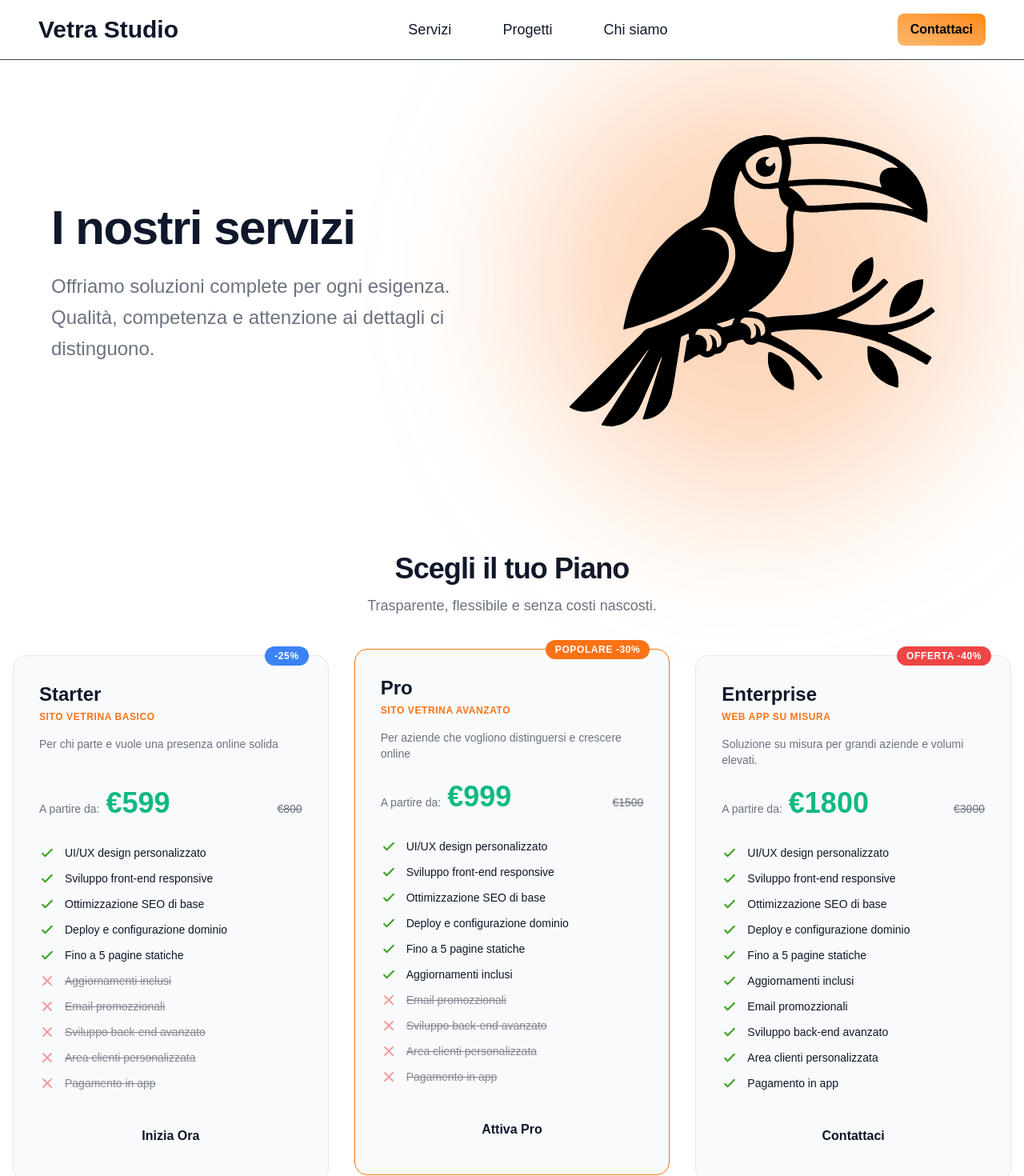
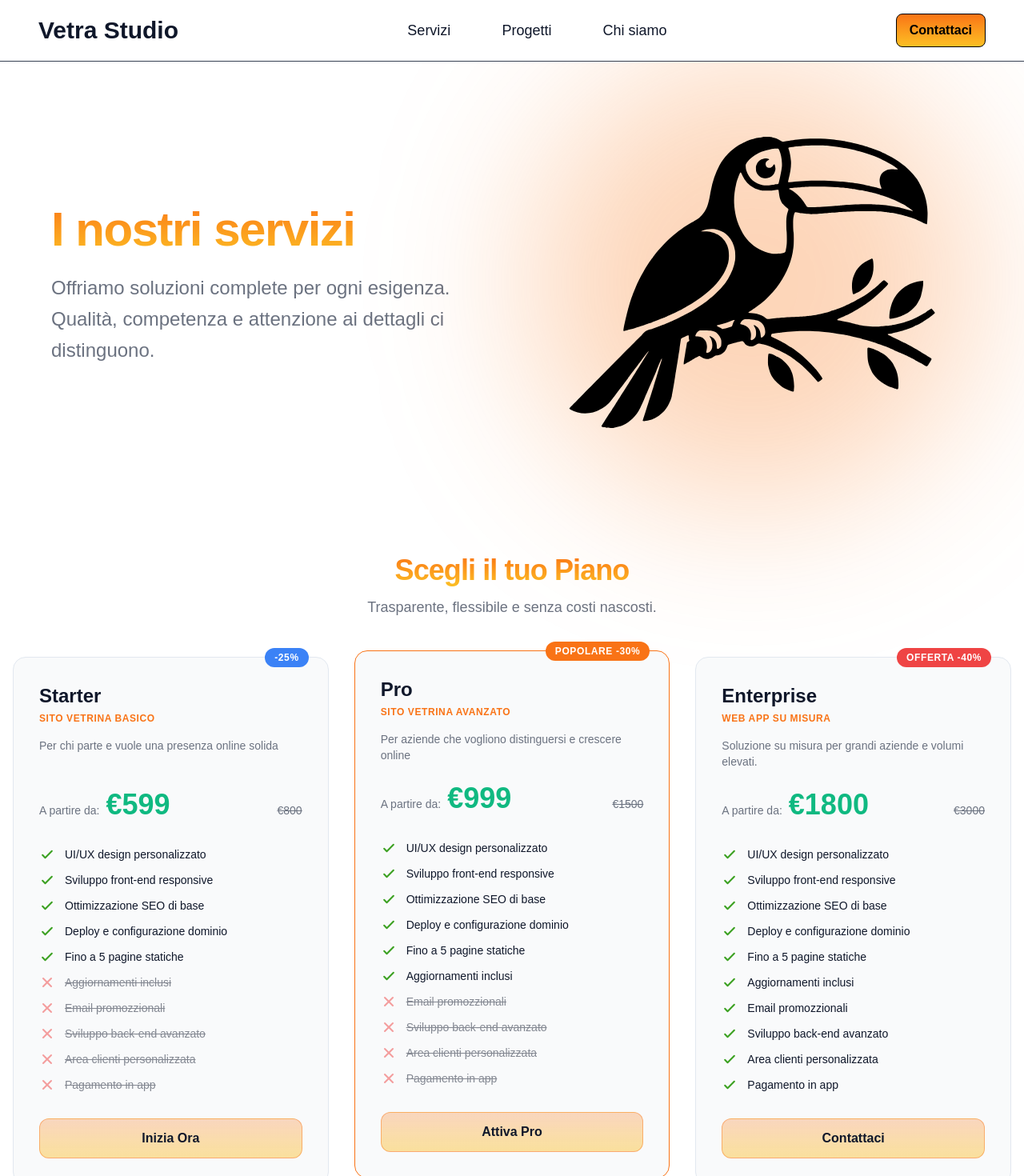
Before and after one commit to Vetra-Studio/website, a Next.js app: page /servizi in a window 1280 px wide. Shown: the top 1470 px of the page at 80% size. Built offline with nearby package versions, Linux system fonts and the light colour scheme.

Commit message:
feat(styles): add gradient text and button utility classes
- Add .text-gradient-orange for gradient text effect
- Add .btn-gradient-orange for solid gradient button
- Add .btn-transparent-gradient-orange for outlined gradient button variant

```diff
--- a/app/globals.css
+++ b/app/globals.css
@@ -85,3 +85,15 @@ body {
   color: var(--color-foreground);
   font-family: sans-serif;
 }
+
+.text-gradient-orange {
+  @apply bg-gradient-to-b from-orange-gradient-start to-orange-gradient-end bg-clip-text text-transparent;
+}
+
+.btn-transparent-gradient-orange {
+  @apply bg-gradient-to-b from-orange-btn-gradient-start to-orange-btn-gradient-end border border-orange-btn-border-color;
+}
+
+.btn-gradient-orange {
+  @apply bg-gradient-to-b from-orange-gradient-start to-orange-gradient-end border;
+}
--- a/components/Header.tsx
+++ b/components/Header.tsx
@@ -57,7 +57,7 @@ export default function Header() {
               "/>
 
       <Link href="/">
-        <button className="hidden md:block bg-gradient-to-tr from-orange-300 to-orange-400 text-black font-bold py-2 px-4 rounded-lg">
+        <button className="hidden md:block btn-gradient-orange text-black font-bold py-2 px-4 rounded-lg">
           Contattaci
         </button>
       </Link>
```
